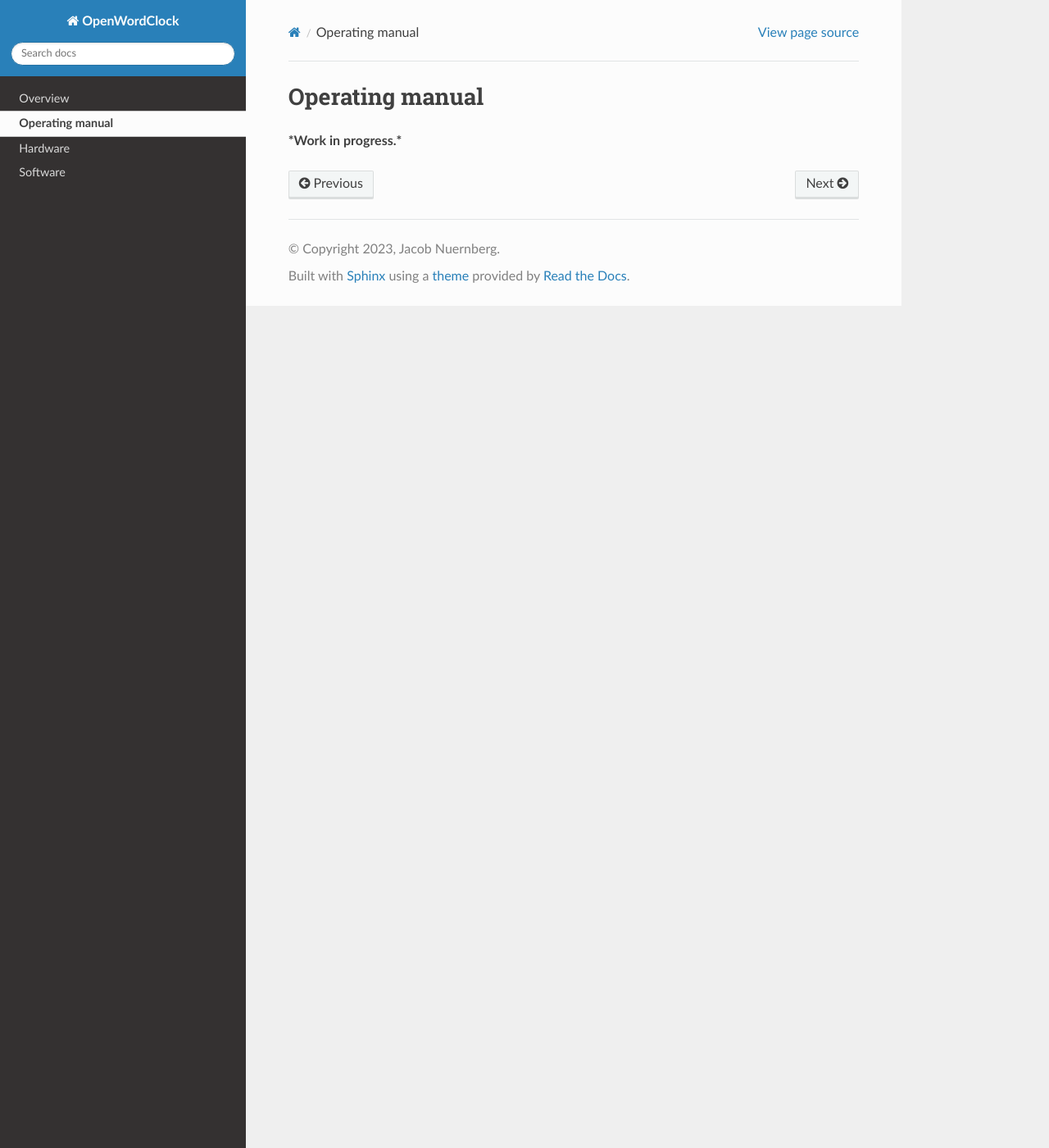
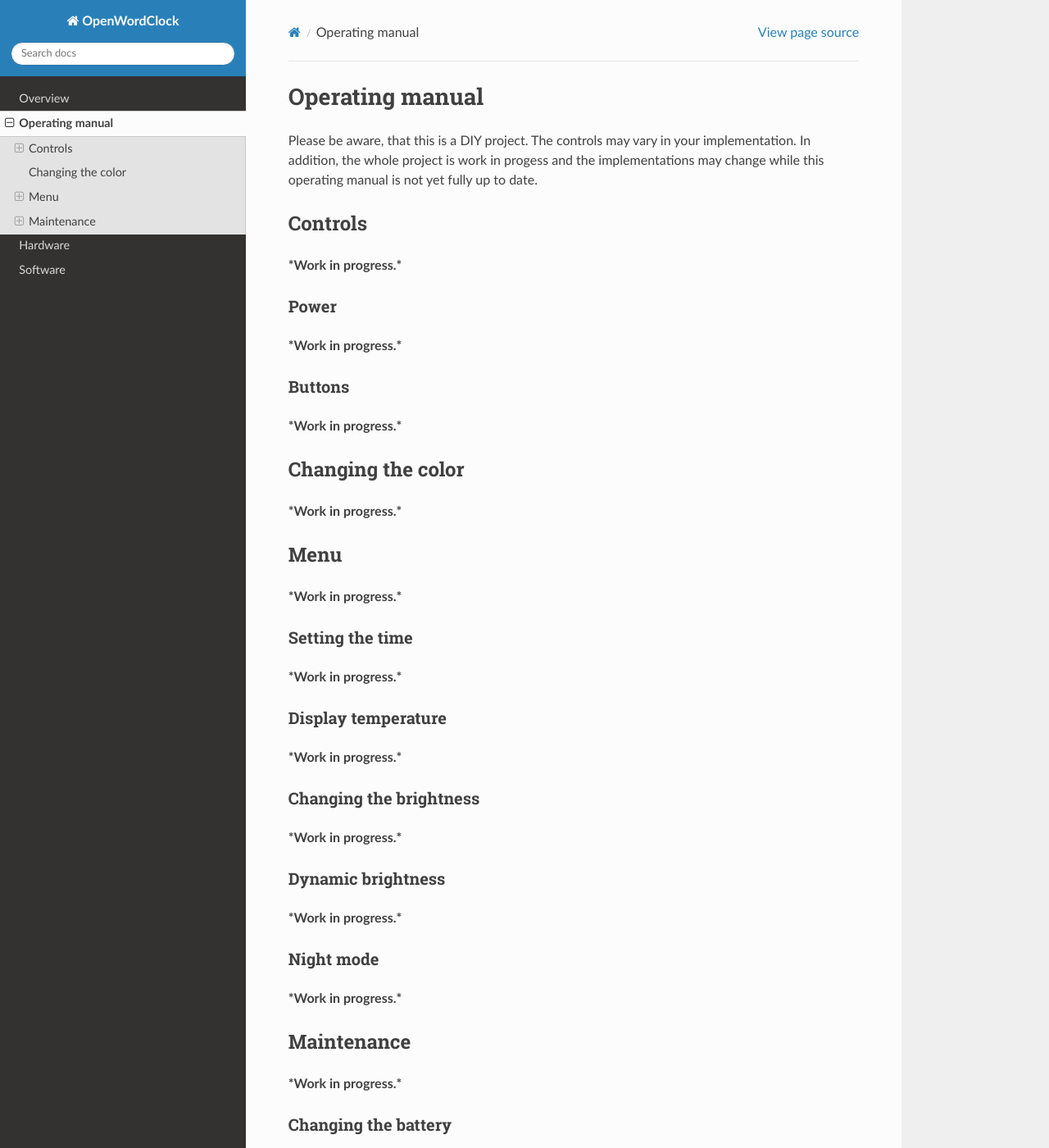
Before and after one commit to gzahl/OpenWordClock, a Sphinx documentation site: the page built from doc/source/manual.rst, in a window 1280 px wide and 1400 px high. Shown: the whole window at 82% size. Built offline with Sphinx 7.4.7 and the Read the Docs theme 2.0.0, drawn with Linux system fonts in a browser that asks for light colours; some of the changed text lies outside the part shown.

Commit message:
Created Manual structure

```diff
--- a/doc/source/manual.rst
+++ b/doc/source/manual.rst
@@ -1,4 +1,74 @@
 Operating manual
 ================
 
+..
+   Some custom directives, that I will use in the manual.
+.. |short|  unicode:: U+25CF .. MORSE SHORT
+.. |long|  unicode:: U+25AC .. MORSE LONG
+
+Please be aware, that this is a DIY project. The controls may vary in your implementation. In addition, the whole project is work in progess and the implementations may change while this operating manual is not yet fully up to date.
+
+Controls
+--------
+
 ***Work in progress.***
+
+Power
+~~~~~
+
+***Work in progress.***
+
+Buttons
+~~~~~~~
+
+***Work in progress.***
+
+Changing the color
+------------------
+
+***Work in progress.***
+
+Menu
+----
+
+***Work in progress.***
+
+Setting the time
+~~~~~~~~~~~~~~~~
+
+***Work in progress.***
+
+Display temperature
+~~~~~~~~~~~~~~~~~~~
+
+***Work in progress.***
+
+Changing the brightness
+~~~~~~~~~~~~~~~~~~~~~~~
+
+***Work in progress.***
+
+Dynamic brightness
+~~~~~~~~~~~~~~~~~~
+
+***Work in progress.***
+
+Night mode
+~~~~~~~~~~
+
+***Work in progress.***
+
+Maintenance
+-----------
+
+***Work in progress.***
+
+Changing the battery
+~~~~~~~~~~~~~~~~~~~~
+
+***Work in progress.***
+
+Internal status LEDs
+~~~~~~~~~~~~~~~~~~~~
+
+***Work in progress.***
```
